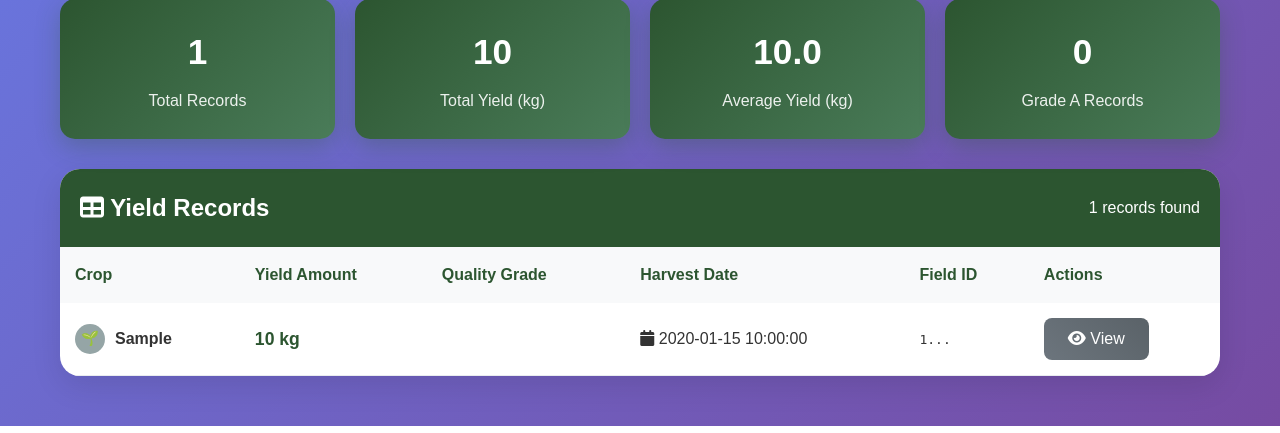
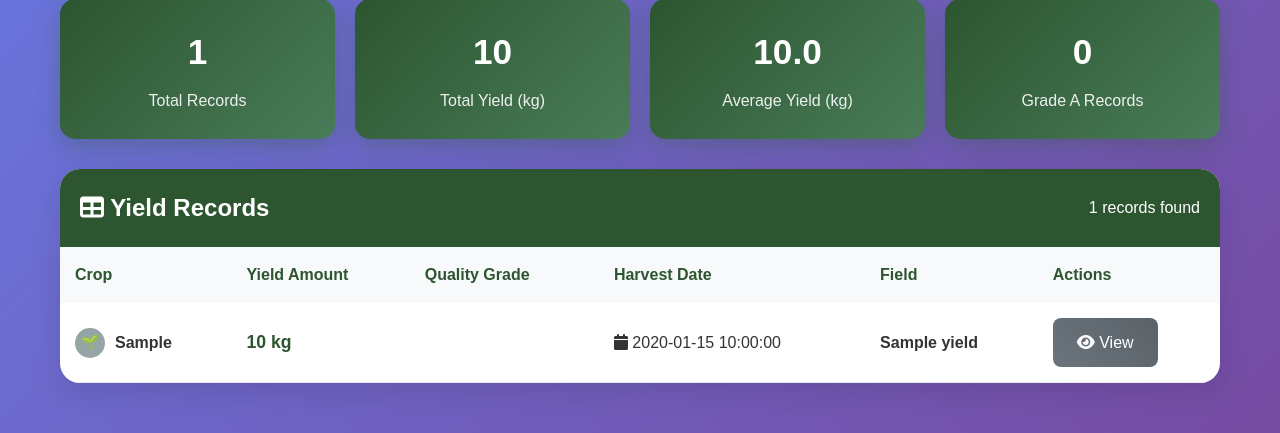
Before and after one commit to Ravi-teja-777/Cropyield, a Flask app: template templates/yield_data.html in a window 1280 px wide. Shown: the part 435-868 px from the top of the page. Run offline with Flask 3, Linux system fonts and the light colour scheme; the template is opened without the code that fills it: most values are stand-ins (such as "Sample title", 1, 10 or a date in 2020).

Commit message:
Update yield_data.html

```diff
--- a/templates/yield_data.html
+++ b/templates/yield_data.html
@@ -248,6 +248,7 @@
     <p style="font-size: 1.2em; margin-top: 10px;">Track and analyze your crop productivity</p>
 </div>
 
+<!-- Controls -->
 <div class="yield-controls">
     <div class="filter-section">
         <div class="filter-group">
@@ -288,6 +289,7 @@
     </a>
 </div>
 
+<!-- Yield Stats & Table -->
 {% if yields %}
 <div class="yield-stats">
     <div class="stat-card">
@@ -325,7 +327,7 @@
                     <th>Yield Amount</th>
                     <th>Quality Grade</th>
                     <th>Harvest Date</th>
-                    <th>Field ID</th>
+                    <th>Field</th>
                     <th>Actions</th>
                 </tr>
             </thead>
@@ -356,12 +358,16 @@
                         <i class="fas fa-calendar"></i> {{ yield.harvest_date }}
                     </td>
                     <td>
-                        <code>{{ yield.field_id[:8] }}...</code>
+                        {% if yield.field_name %}
+                            <strong>{{ yield.field_name }}</strong>
+                        {% else %}
+                            <code>{{ yield.field_id[:8] }}...</code>
+                        {% endif %}
                     </td>
                     <td>
-                        <button class="btn btn-sm btn-secondary">
+                        <a href="{{ url_for('view_yield', yield_id=yield.yield_id) }}" class="btn btn-sm btn-secondary">
                             <i class="fas fa-eye"></i> View
-                        </button>
+                        </a>
                     </td>
                 </tr>
                 {% endfor %}
@@ -370,6 +376,7 @@
     </div>
 </div>
 {% else %}
+<!-- Empty State -->
 <div class="empty-state">
     <i class="fas fa-chart-line"></i>
     <h2>No Yield Records Found</h2>
@@ -380,8 +387,8 @@
 </div>
 {% endif %}
 
+<!-- JavaScript for Filtering -->
 <script>
-// Filter functionality
 const cropFilter = document.getElementById('cropFilter');
 const gradeFilter = document.getElementById('gradeFilter');
 const dateFilter = document.getElementById('dateFilter');
@@ -391,37 +398,48 @@
     const gradeValue = gradeFilter.value;
     const dateValue = parseInt(dateFilter.value);
     const rows = document.querySelectorAll('#yieldTable tbody tr');
+    const now = new Date();
 
-    const now = new Date();
+    let visibleCount = 0;
 
     rows.forEach(row => {
         let show = true;
 
-        // Crop filter
         if (cropValue && !row.dataset.crop.includes(cropValue)) {
             show = false;
         }
 
-        // Grade filter
         if (gradeValue && row.dataset.grade !== gradeValue) {
             show = false;
         }
 
-        // Date filter
         if (dateValue) {
             const rowDate = new Date(row.dataset.date);
-            const daysDiff = (now - rowDate) / (1000 * 60 * 60 * 24);
-            if (daysDiff > dateValue) {
+            if (isNaN(rowDate.getTime())) {
                 show = false;
+            } else {
+                const daysDiff = (now - rowDate) / (1000 * 60 * 60 * 24);
+                if (daysDiff > dateValue) {
+                    show = false;
+                }
             }
         }
 
         row.style.display = show ? '' : 'none';
+        if (show) visibleCount++;
     });
+
+    document.getElementById('noResultsMsg')?.remove();
+
+    if (visibleCount === 0) {
+        const tbody = document.querySelector('#yieldTable tbody');
+        const noResultsRow = document.createElement('tr');
+        noResultsRow.id = 'noResultsMsg';
+        noResultsRow.innerHTML = `<td colspan="6" style="text-align:center; color: #888;">No results match your filters.</td>`;
+        tbody.appendChild(noResultsRow);
+    }
 }
 
-cropFilter.addEventListener('change', filterTable);
-gradeFilter.addEventListener('change', filterTable);
-dateFilter.addEventListener('change', filterTable);
+[cropFilter, gradeFilter, dateFilter].forEach(el => el.addEventListener('change', filterTable));
 </script>
 {% endblock %}
```
